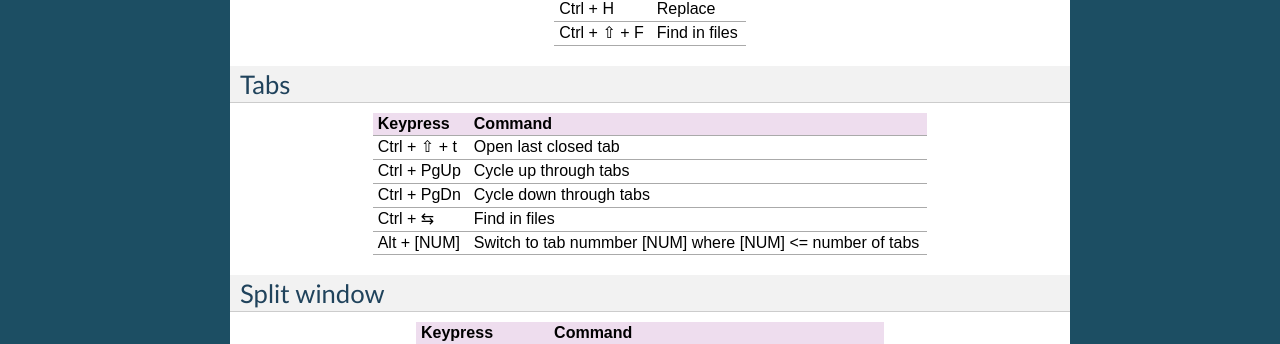
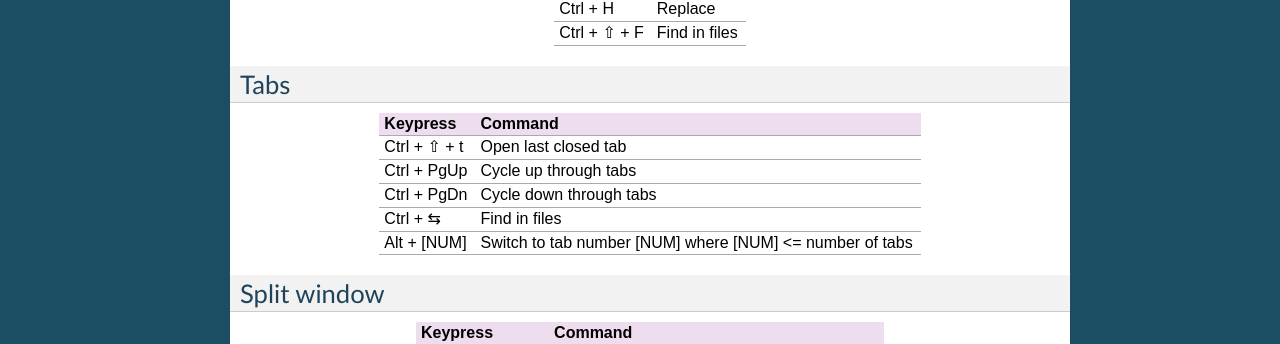
Before and after one commit to guillermooo/sublime-undocs, a Sphinx documentation site: the page built from source/reference/keyboard_shortcuts_win.rst, in a window 1280 px wide. Shown: the part 1178-1522 px from the top of the page. Built offline with Sphinx 7.4.7, drawn with Linux system fonts in a browser that asks for light colours.

Commit message:
fix spelling mistake

```diff
--- a/source/reference/keyboard_shortcuts_win.rst
+++ b/source/reference/keyboard_shortcuts_win.rst
@@ -112,7 +112,7 @@ Tabs
 +-----------------+-----------------------------------------------------------+
 | Ctrl + ⇆        | Find in files                                             |
 +-----------------+-----------------------------------------------------------+
-| Alt + [NUM]	  | Switch to tab nummber [NUM] where [NUM] <= number of tabs |
+| Alt + [NUM]	  | Switch to tab number [NUM] where [NUM] <= number of tabs  |
 +-----------------+-----------------------------------------------------------+
 
 Split window
```
